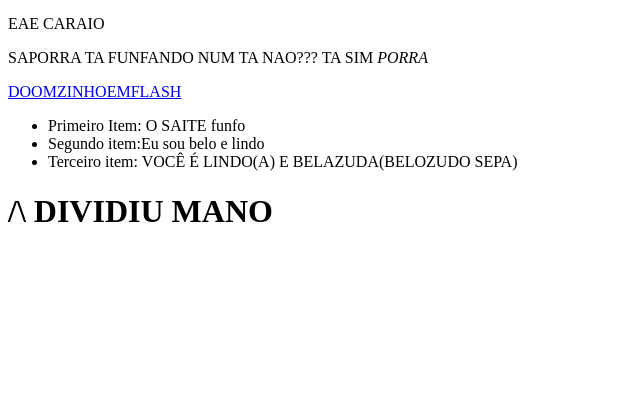
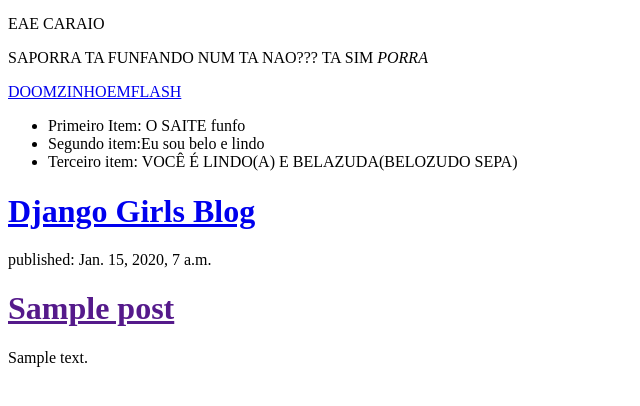
Before and after one commit to BluFokksu/my-first-blog, a Django app: template blog/templates/blog/post_list.html in a window 1280 px wide. Shown: the part 139-545 px from the top of the page, without its empty margins (0-640 px from the left). Run offline with Django 3.2, Linux system fonts and the light colour scheme; the template is opened without the code that fills it: values that come from a table or form of the project are taken from there, others are empty; tables that the repository leaves empty hold one stand-in row (values such as "Sample post").

Commit message:
Dei umas mudadas nos posts de display da database

```diff
--- a/blog/templates/blog/post_list.html
+++ b/blog/templates/blog/post_list.html
@@ -11,8 +11,15 @@
     <a href="https://www.newgrounds.com/portal/view/470460">DOOMZINHOEMFLASH</a>
     <ul><li>Primeiro Item: O SAITE funfo</li><li>Segundo item:Eu sou belo e lindo</li><li>Terceiro item: VOCÊ É LINDO(A) E BELAZUDA(BELOZUDO SEPA)</li></ul>
     <div>
-      <h1> /\ DIVIDIU MANO</h1>
+        <h1><a href="/">Django Girls Blog</a></h1>
     </div>
+    {% for post in posts %}
+    <div>
+        <p>published: {{ post.published_date }}</p>
+        <h1><a href="">{{ post.title }}</a></h1>
+        <p>{{ post.text|linebreaksbr }}</p>
+    </div>
+{% endfor %}
 
-  </body>
+
 </html>
--- a/blog/views.py
+++ b/blog/views.py
@@ -1,5 +1,8 @@
 from django.shortcuts import render
+from django.utils import timezone
+from .models import Post
 
 # Create your views here.
 def post_list(request):
-    return render(request, 'blog/post_list.html', {})
+    posts = Post.objects.filter(published_date__lte=timezone.now()).order_by('published_date')
+    return render(request, 'blog/post_list.html', {'posts': posts})
```
